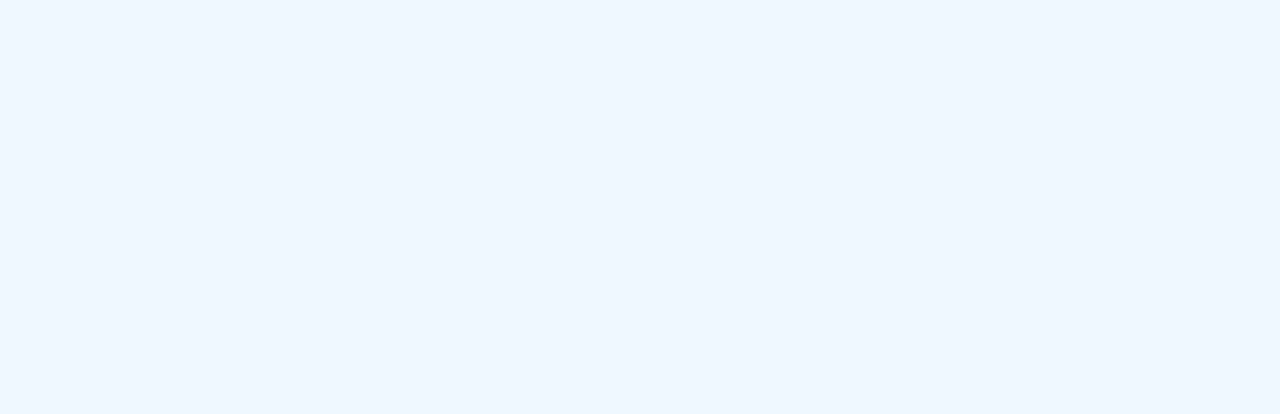
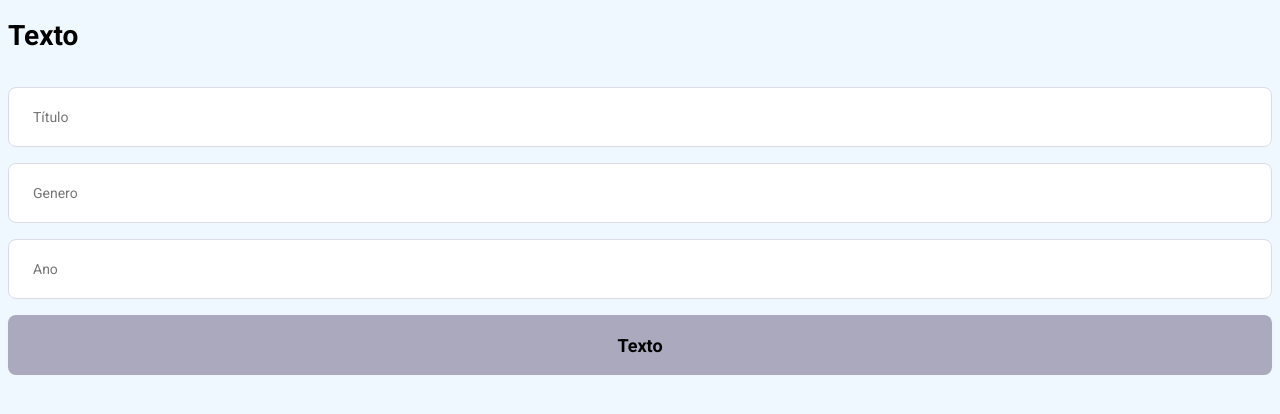
Before and after one commit to Tamiriscoelho/ResenhasFilmeReact, a React (Create React App) app in the folder resenhasfilmesreact/: page /filme/novo/0 in a window 1280 px wide. Before the commit this address had no page. Shown: the top 414 px of the page. Built offline with nearby package versions, Linux system fonts and the light colour scheme.

Commit message:
criando cadastrar filme

```diff
--- a/resenhasfilmesreact/src/Components/Filmes/index.js
+++ b/resenhasfilmesreact/src/Components/Filmes/index.js
@@ -10,9 +10,9 @@ export default function Filmes(){
         <header>
           <img src={logoCadastro} alt='Cadastro'/>
           <span>Ben vindo, <strong>Tamiris</strong></span>
-          <Link className='button' to="filme/novo">Novo Filme</Link>
+          <Link className='button' to="../filme/novo/0">Novo Filme</Link>
           <button type='button'>
-            <FiXCircle size={35} color="#0000ff" />
+            <FiXCircle size={35} color="#17202a"/>
           </button>
         </header>
         <form>
--- a/resenhasfilmesreact/src/Components/NovoFilme/index.js
+++ b/resenhasfilmesreact/src/Components/NovoFilme/index.js
@@ -0,0 +1,22 @@
+import React from 'react';
+import './styles.css';
+
+//Link componete que permite navegar nas páginas da aplicação single page sem dar o refresh
+export default function NovoFilme(){
+  return(
+     <div className='novo-filme-container'>
+      <div className='content'>
+         <h1>Texto</h1>
+         <section className='form'>
+        </section>
+        <form>
+          <input placeholder='Título'/>
+          <input placeholder='Genero'/>
+          <input placeholder='Ano'/>
+          <button className='button' type='submit'>Texto</button>
+        </form>
+      </div>
+     </div>
+  );
+
+}
--- a/resenhasfilmesreact/src/routes.js
+++ b/resenhasfilmesreact/src/routes.js
@@ -3,6 +3,7 @@ import React from "react";
 import {BrowserRouter as Router, Route, Routes} from 'react-router-dom';
 import Login from "./Components/Login";
 import Filmes from "./Components/Filmes";
+import NovoFilme from "./Components/NovoFilme";
 
 //definido o componente de rotas
 export default function MyRoutes() {
@@ -14,8 +15,9 @@ export default function MyRoutes() {
     //vá para o arquivo App.js
       <Router>
         <Routes>
-          <Route path="/" exact element={<Login/>}/>
-          <Route path="/filmes"  element={<Filmes/>}/>
+          <Route path="/" exact  element={<Login/>}/>
+          <Route path="/filmes" element={<Filmes/>}/>
+          <Route path="/filme/novo/:idFilme" element={<NovoFilme/>}/>
         </Routes>
       </Router>
   );
```
Also changed, not shown: resenhasfilmesreact/src/Components/NovoFilme/style.css (deleted), resenhasfilmesreact/src/Components/NovoFilme/styles.css (added).
